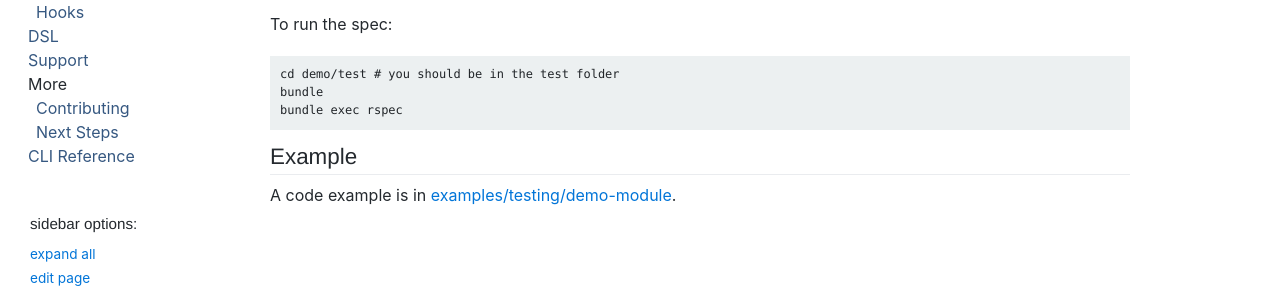
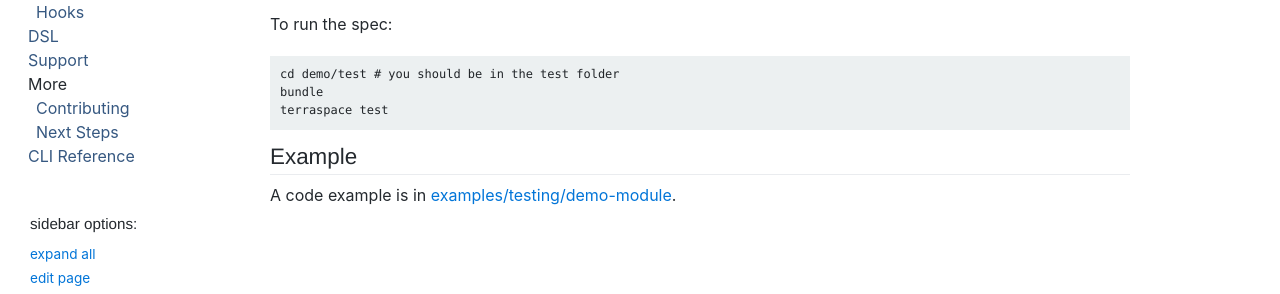
Before and after one commit to boltops-tools/terraspace-docs, a Jekyll site: the page built from _docs/testing/module.md, in a window 1280 px wide. Shown: the part 1257-1551 px from the top of the page. Built offline with Jekyll 4.4.1, drawn with Linux system fonts in a browser that asks for light colours; a script that is not in the unit is left out.

Commit message:
terraspace test command

```diff
--- a/_docs/testing/module.md
+++ b/_docs/testing/module.md
@@ -61,7 +61,7 @@ To run the spec:
 
     cd demo/test # you should be in the test folder
     bundle
-    bundle exec rspec
+    terraspace test
 
 ## Example
 
--- a/_includes/commands.html
+++ b/_includes/commands.html
@@ -62,7 +62,7 @@ $
               <h3>Testing</h3>
               <div class="commands">
 {% highlight sh %}
-$ rspec
+$ terraspace test
 main
 Building test harness...
 Test harness built: /tmp/terraspace-test-harnesses/network
```
Also changed, not shown: _docs/testing/project.md (+1 -1 lines).
